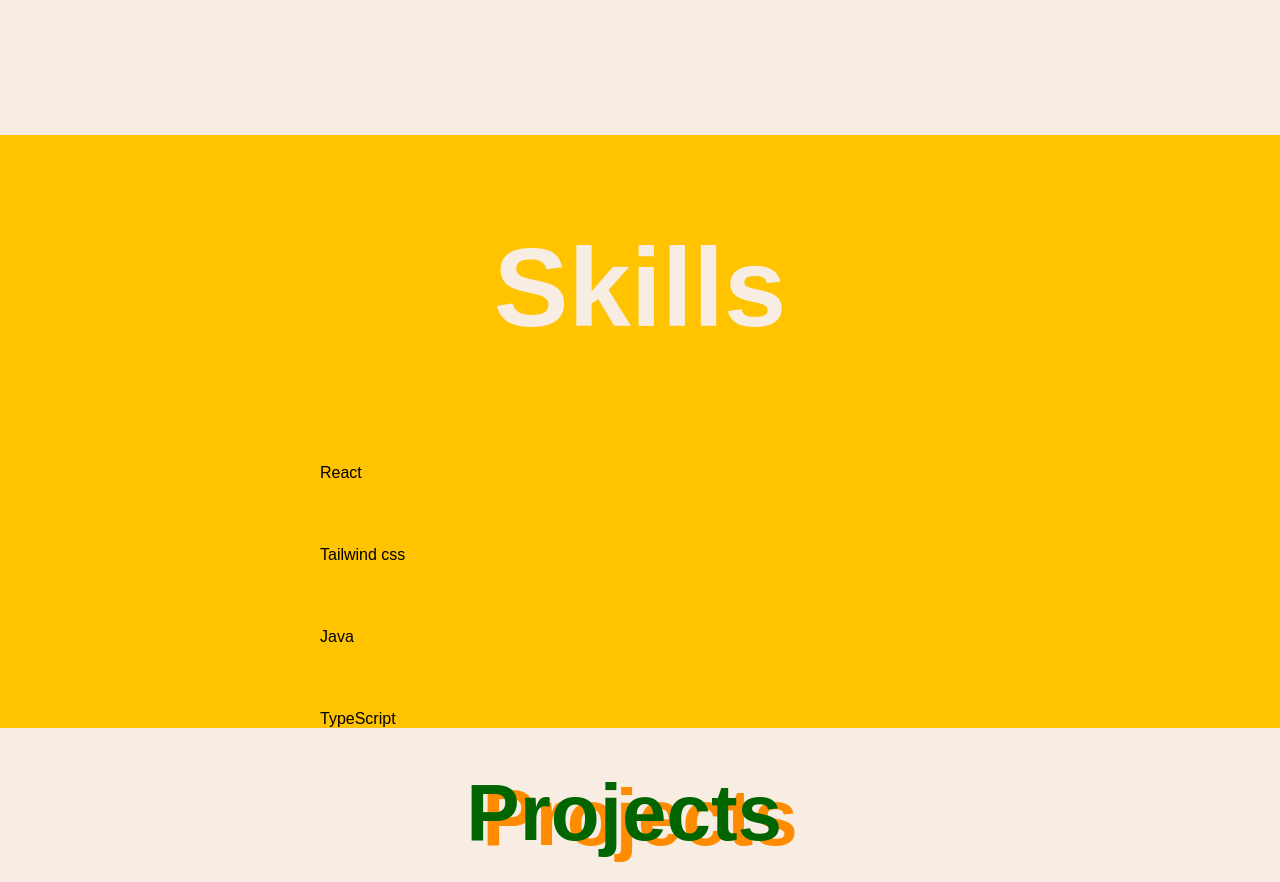
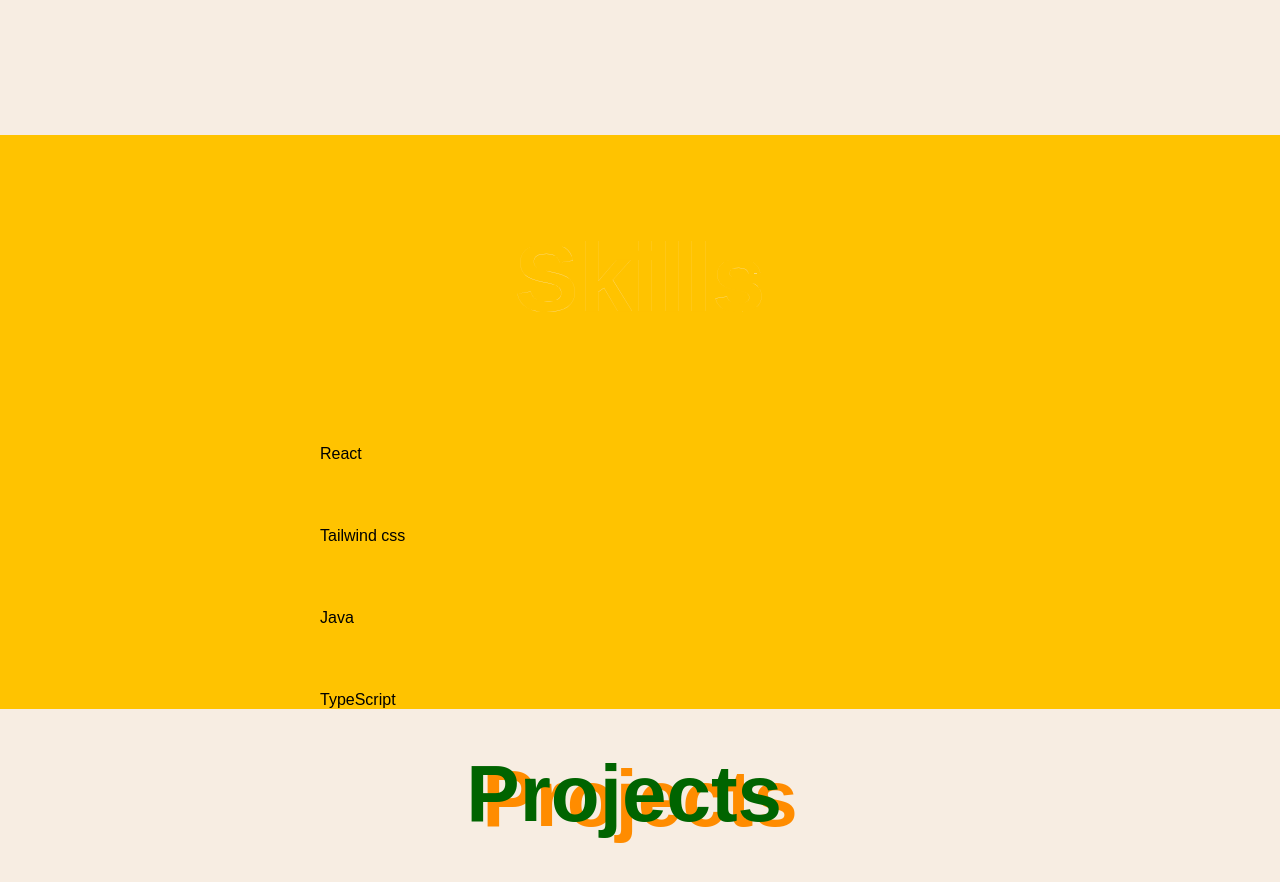
Before and after one commit to h-0y28/h-0y28, a React (Vite) app: page / in a window 1280 px wide. Shown: the part 1260-2142 px from the top of the page. Built offline with nearby package versions, Linux system fonts and the light colour scheme; a web font is replaced by a local one.

Commit message:
style: edit font style to stroke

```diff
--- a/src/pages/Skills/style.ts
+++ b/src/pages/Skills/style.ts
@@ -2,12 +2,12 @@ import styled from "styled-components";
 import { theme } from "./../../styles/theme";
 
 export const Title = styled.div`
-  color: ${theme.colors.background};
+  color: ${theme.colors.primary};
+  -webkit-text-stroke: 0.1px ${theme.colors.background};
   text-align: center;
-  font-size: 7rem;
+  font-size: 6rem;
   padding-top: 5.5rem;
   font-weight: bold;
-  /* z-index: 1; */
 `;
 
 export const AddTitle = styled.div`
```
